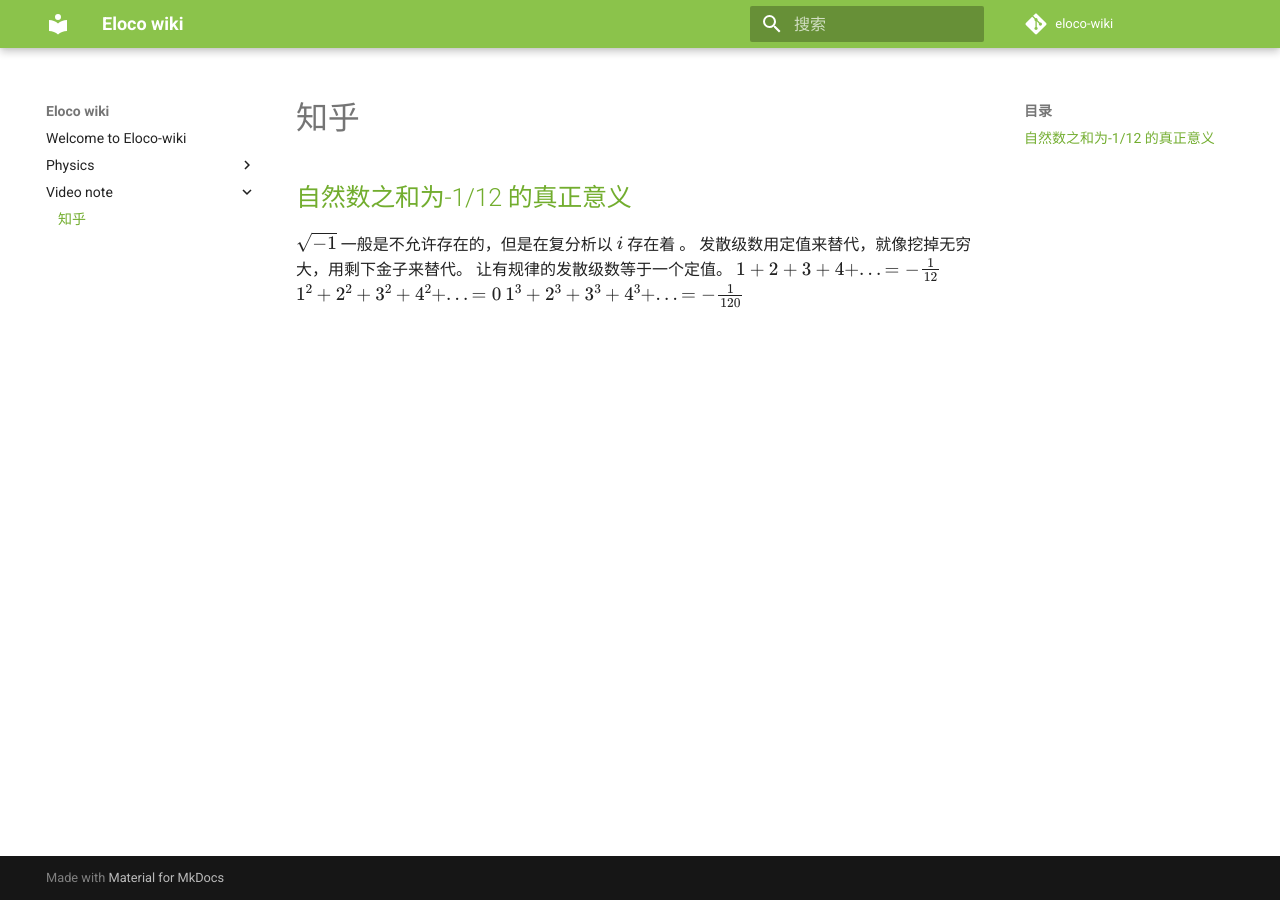
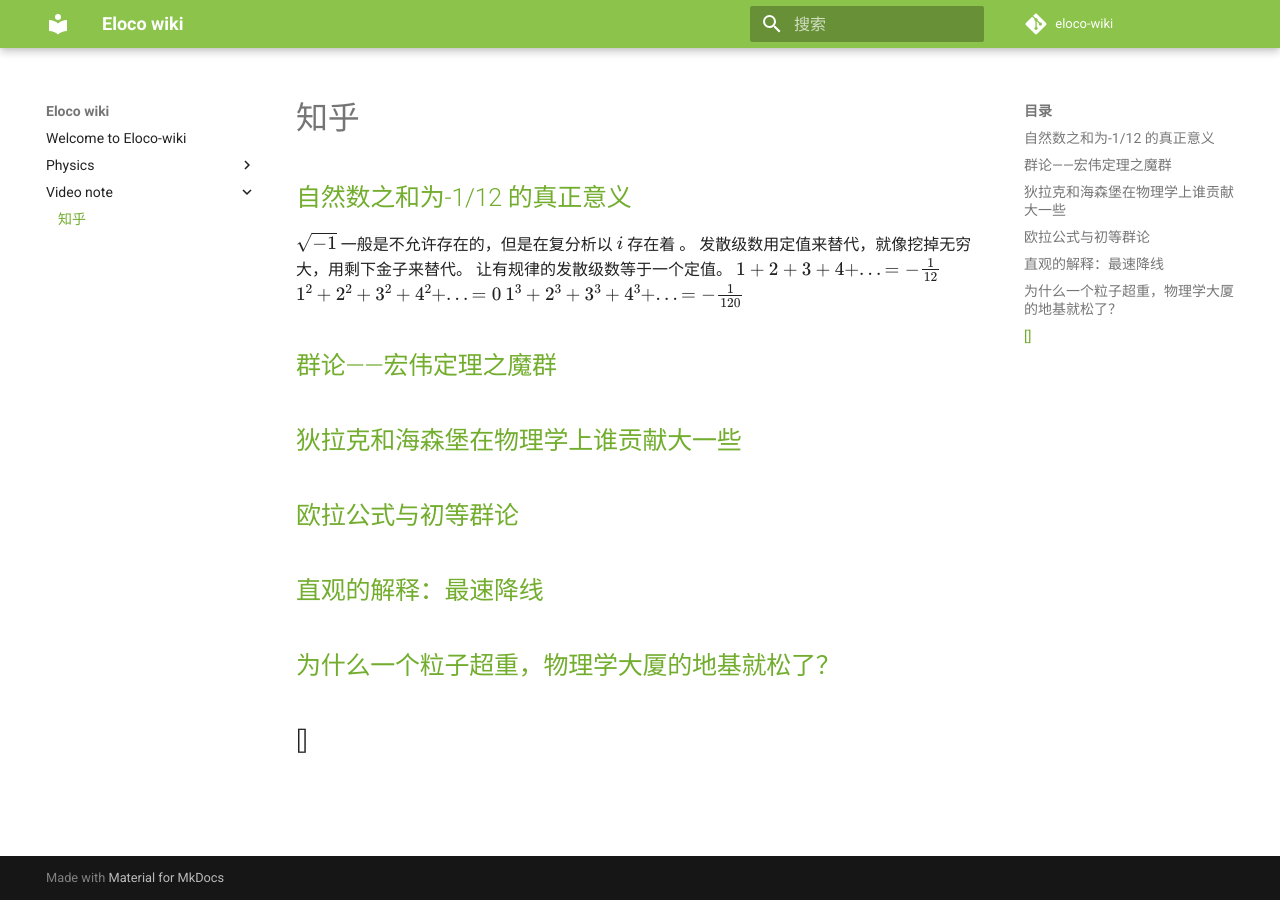
Before and after one commit to Eloco/eloco-wiki, an MkDocs documentation site: the page built from docs/video note/知乎.md, in a window 1280 px wide. Built offline with MkDocs 1.6.1 and Material for MkDocs 9.7.7, drawn with Linux system fonts in a browser that asks for light colours; comment, search, counter and statistics services are not loaded.

Commit message:
vault backup: 2022-07-26 12:21:30

```diff
--- a/docs/video note/知乎.md
+++ b/docs/video note/知乎.md
@@ -6,3 +6,20 @@ $\sqrt{-1}$ 一般是不允许存在的，但是在复分析以 $i$ 存在着
 $1+2+3+4+... = -\frac {1} {12}$
 $1^2+2^2+3^2+4^2+... = 0$
 $1^3+2^3+3^3+4^3+... = -\frac {1} {120}$
+
+##  [群论——宏伟定理之魔群](https://www.zhihu.com/zvideo/1520880285491474432)
+
+
+##  [狄拉克和海森堡在物理学上谁贡献大一些](https://www.zhihu.com/question/506123726/answer/2555430490)
+
+
+##  [欧拉公式与初等群论](https://www.zhihu.com/zvideo/1521176178106441728)
+
+
+##  [直观的解释：最速降线](https://www.zhihu.com/zvideo/1517586703879049216?playTime=0.0)
+
+
+## [为什么一个粒子超重，物理学大厦的地基就松了？](https://www.zhihu.com/zvideo/1517912370554499072)
+
+
+## []
```
